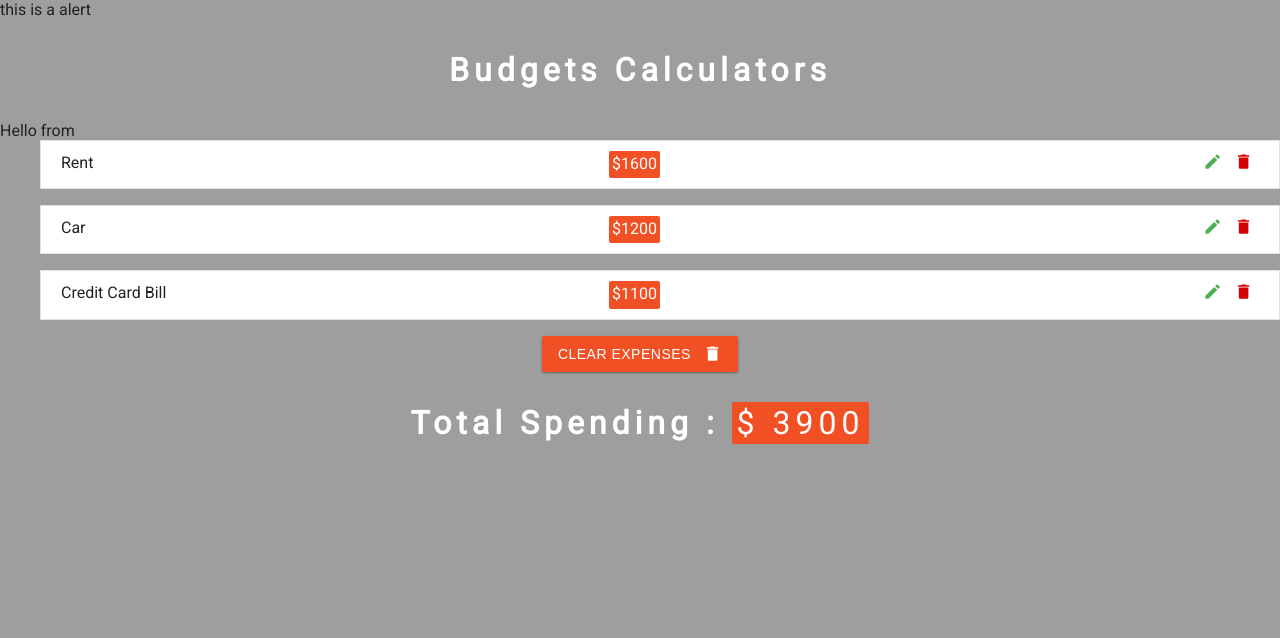
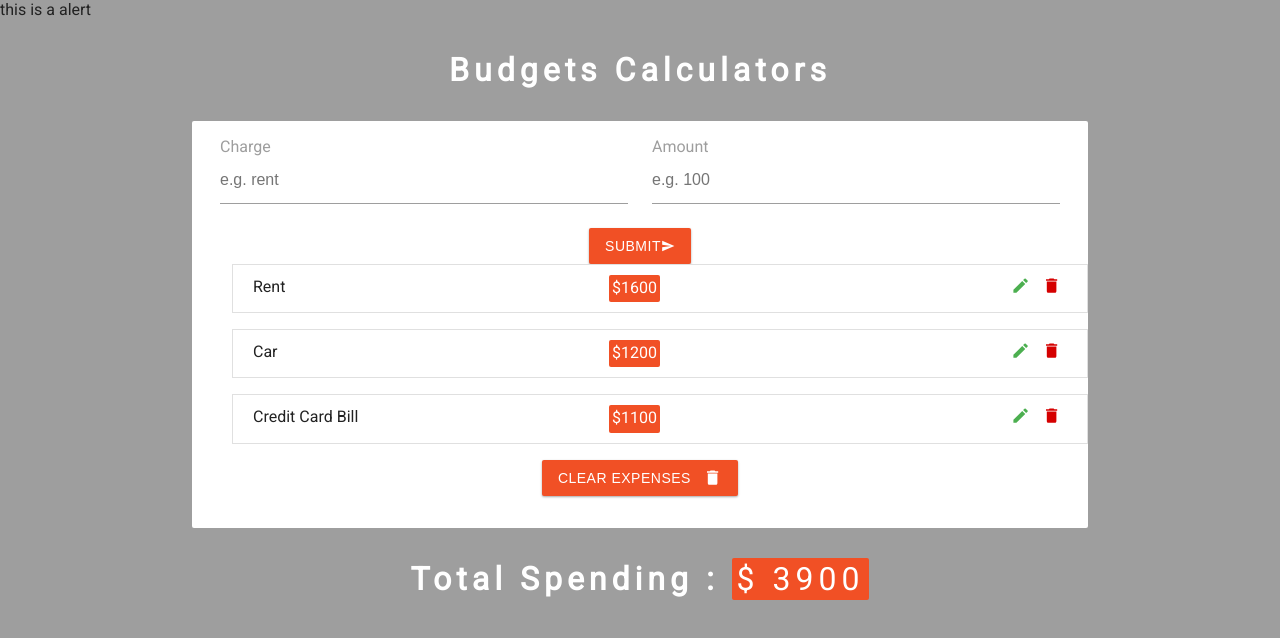
Before and after one commit to Caiheng111/budget-calculator, a React (Create React App) app: page / in a window 1280 px wide. Shown: the top 638 px of the page. Built offline with nearby package versions, Linux system fonts and the light colour scheme.

Commit message:
add expenseItem

```diff
--- a/src/App.js
+++ b/src/App.js
@@ -22,7 +22,7 @@
     <>
       <Alert/>
       <h1>Budgets calculators</h1>
-      <main>
+      <main className="App">
         <ExpenseForm/>
         <ExpenseList expenses = {expenses}/>
       </main>
--- a/src/components/ExpenseForm.js
+++ b/src/components/ExpenseForm.js
@@ -1,10 +1,22 @@
 import React from 'react'
+import {MdSend} from 'react-icons/md'
 
  const ExpenseForm = () => {
   return (
-    <div>
-      Hello from
-    </div>
+    <form>
+      <div className="form-center">
+          <div className="form-group">
+            <label htmlFor="charge">Charge</label>
+            <input type="text" className="form-control" id="charge" name="charge" placeholder="e.g. rent"/>
+          </div>
+
+          <div className="form-group">
+            <label htmlFor="amount">Amount</label>
+            <input type="text" className="form-control" id="amount" name="amount" placeholder="e.g. 100"/>
+          </div>
+     </div>
+      <button type="submit" className="btn">Submit <MdSend/></button>
+    </form>
   )
 }
 
```
